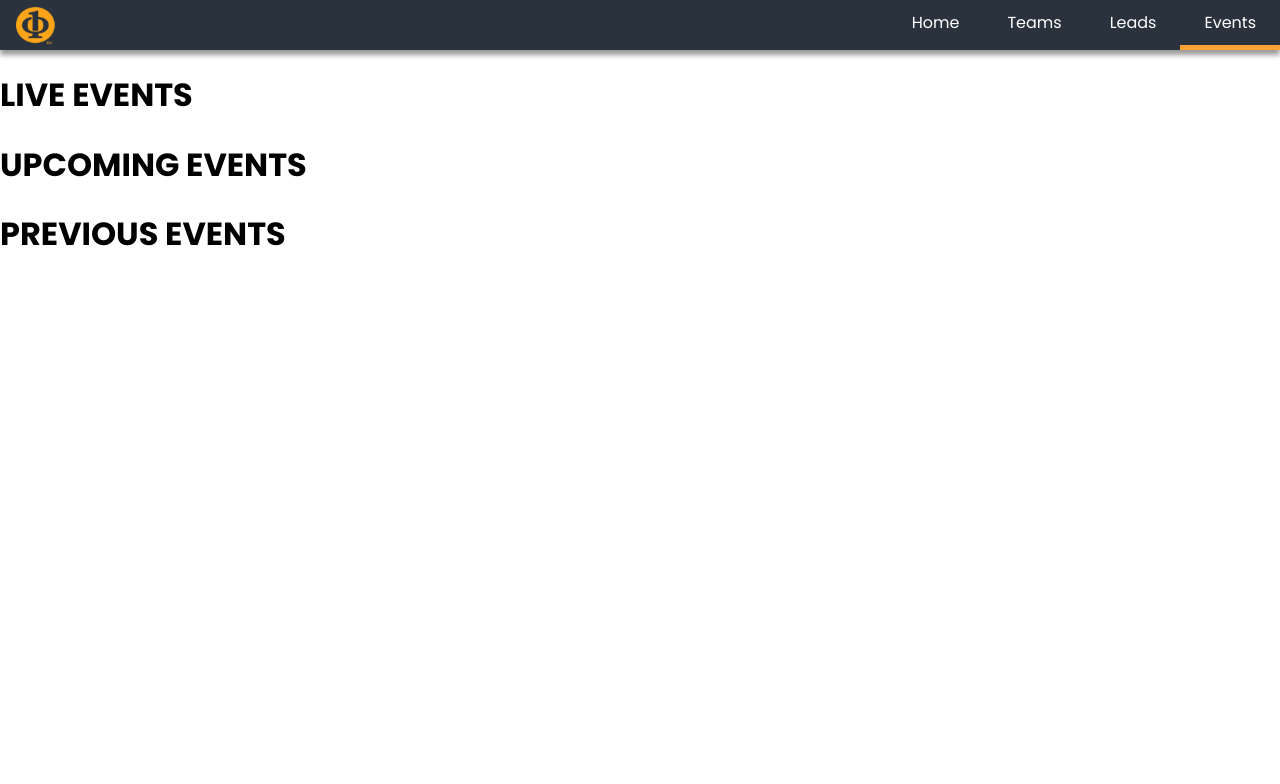
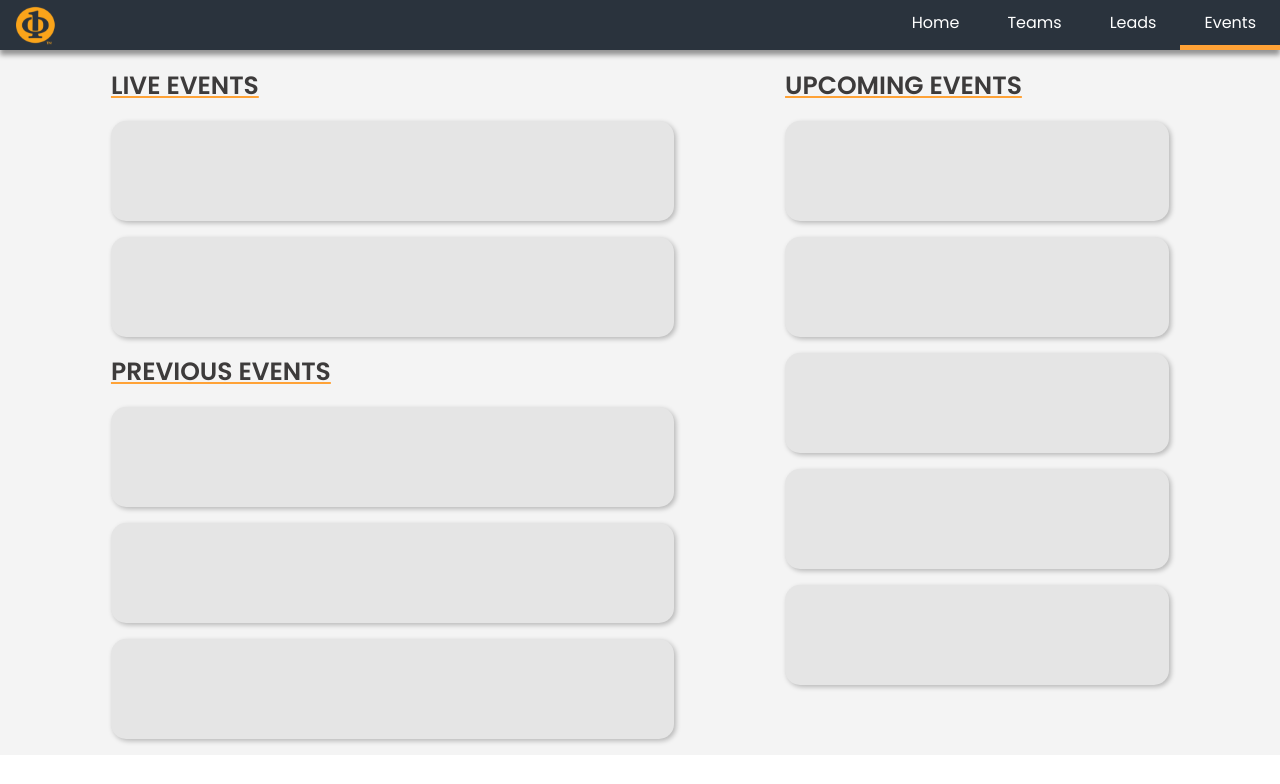
Before and after one commit to IEEE-CS-JMI-Student-Chapter/react-website, a React (Create React App) app: page /events in a window 1280 px wide. Shown: the top 784 px of the page. Built offline with nearby package versions, Linux system fonts and the light colour scheme.

Commit message:
Events page skeleton

```diff
--- /dev/null
+++ b/src/components/Events/EventCard.jsx
@@ -0,0 +1,13 @@
+import React from 'react'
+import classes from './Events.module.css'
+
+const EventCard = () => {
+
+    return (
+        <div className={classes["event-card"]}>
+
+        </div>
+    );
+}
+
+export default EventCard;
--- /dev/null
+++ b/src/components/Events/Events.module.css
@@ -0,0 +1,40 @@
+:root {
+    --grey: #2a333d;
+    --white: #fff;
+    --white-bg: #f4f4f4;
+    --orange: #ffa236;
+}
+
+.events-container {
+    display: flex;
+    justify-content: space-evenly;
+    background-color: var(--white-bg);
+}
+
+.live, .previous{
+    width: 44vw;
+}
+
+.upcoming {
+    width: 30vw;
+}
+
+.heading {
+    font-family: Poppins;
+    font-style: normal;
+    font-weight: 600;
+    font-size: 25px;
+    line-height: 37px;
+    /* identical to box height */
+    color: #3D3B3B;
+    text-decoration: underline;
+    text-decoration-color: var(--orange);
+}
+
+.event-card {
+    height: 100px;
+    margin-bottom: 2vh;
+    background: #E5E5E5;
+    box-shadow: 2px 2px 5px rgba(0, 0, 0, 0.25);
+    border-radius: 15px;
+}
--- a/src/components/Events/LiveEvents.jsx
+++ b/src/components/Events/LiveEvents.jsx
@@ -1,10 +1,14 @@
 import React from 'react'
+import classes from './Events.module.css'
+import EventCard from './EventCard';
 
 const LiveEvents = () => {
 
     return (
-        <div>
-            <h1>LIVE EVENTS</h1>
+        <div className={classes.live}>
+            <h1 className={classes.heading}>LIVE EVENTS</h1>
+            <EventCard />
+            <EventCard />
         </div>
     );
 }
--- a/src/components/Events/PreviousEvents.jsx
+++ b/src/components/Events/PreviousEvents.jsx
@@ -1,10 +1,15 @@
 import React from 'react'
+import classes from './Events.module.css'
+import EventCard from './EventCard';
 
 const PreviousEvents = () => {
 
     return (
-        <div>
-            <h1>PREVIOUS EVENTS</h1>
+        <div className={classes.previous}>
+            <h1 className={classes.heading}>PREVIOUS EVENTS</h1>
+            <EventCard />
+            <EventCard />
+            <EventCard />
         </div>
     );
 }
--- a/src/components/Events/UpcomingEvents.jsx
+++ b/src/components/Events/UpcomingEvents.jsx
@@ -1,10 +1,17 @@
 import React from 'react'
+import classes from './Events.module.css'
+import EventCard from './EventCard';
 
 const UpcomingEvetns = () => {
 
     return (
-        <div>
-            <h1>UPCOMING EVENTS</h1>
+        <div className={classes.upcoming}>
+            <h1 className={classes.heading}>UPCOMING EVENTS</h1>
+            <EventCard />
+            <EventCard />
+            <EventCard />
+            <EventCard />
+            <EventCard />
         </div>
     );
 }
--- a/src/components/TeamsSection/TeamSection.jsx
+++ b/src/components/TeamsSection/TeamSection.jsx
@@ -4,6 +4,7 @@ import TabButton from "./TabButton";
 import classes from "./TeamsSection.module.css";
 import tabs from "./TabData";
 import TabContent from "./TabContent";
+
 const TeamsSection = () => {
   const [activeTab, setActiveTab] = useState(0);
   console.log(activeTab);
--- a/src/pages/Events.jsx
+++ b/src/pages/Events.jsx
@@ -2,13 +2,16 @@ import React from 'react'
 import LiveEvents from '../components/Events/LiveEvents'
 import UpcomingEvents from '../components/Events/UpcomingEvents'
 import PreviousEvents from '../components/Events/PreviousEvents'
+import classes from '../components/Events/Events.module.css'
 
 const Events = () => {
     return (
-        <div>
-            <LiveEvents />
+        <div className={classes["events-container"]}>
+            <div className={classes["left-events"]}>
+                <LiveEvents />
+                <PreviousEvents />
+            </div>
             <UpcomingEvents />
-            <PreviousEvents />
         </div>
     )
 }
```
